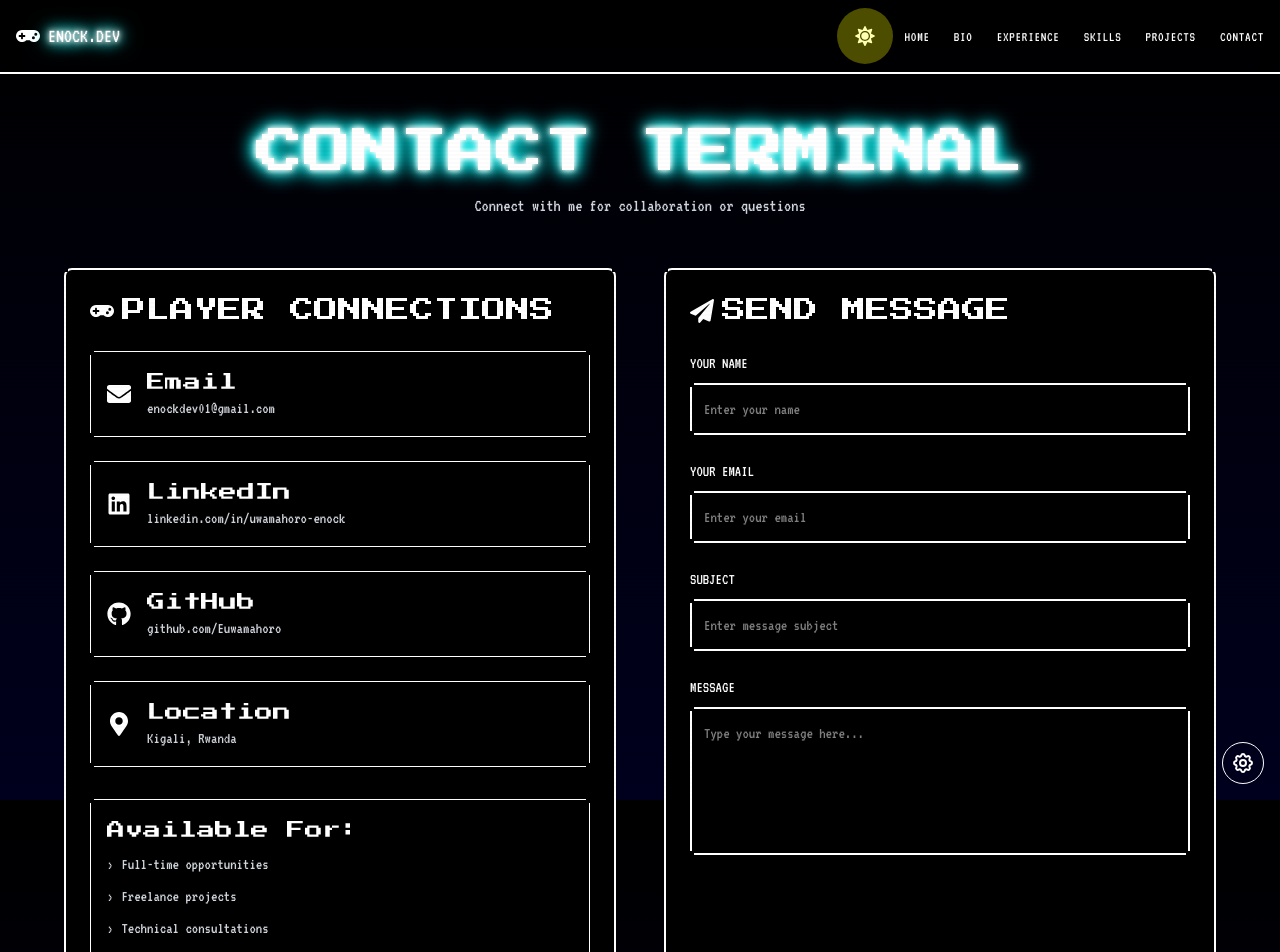
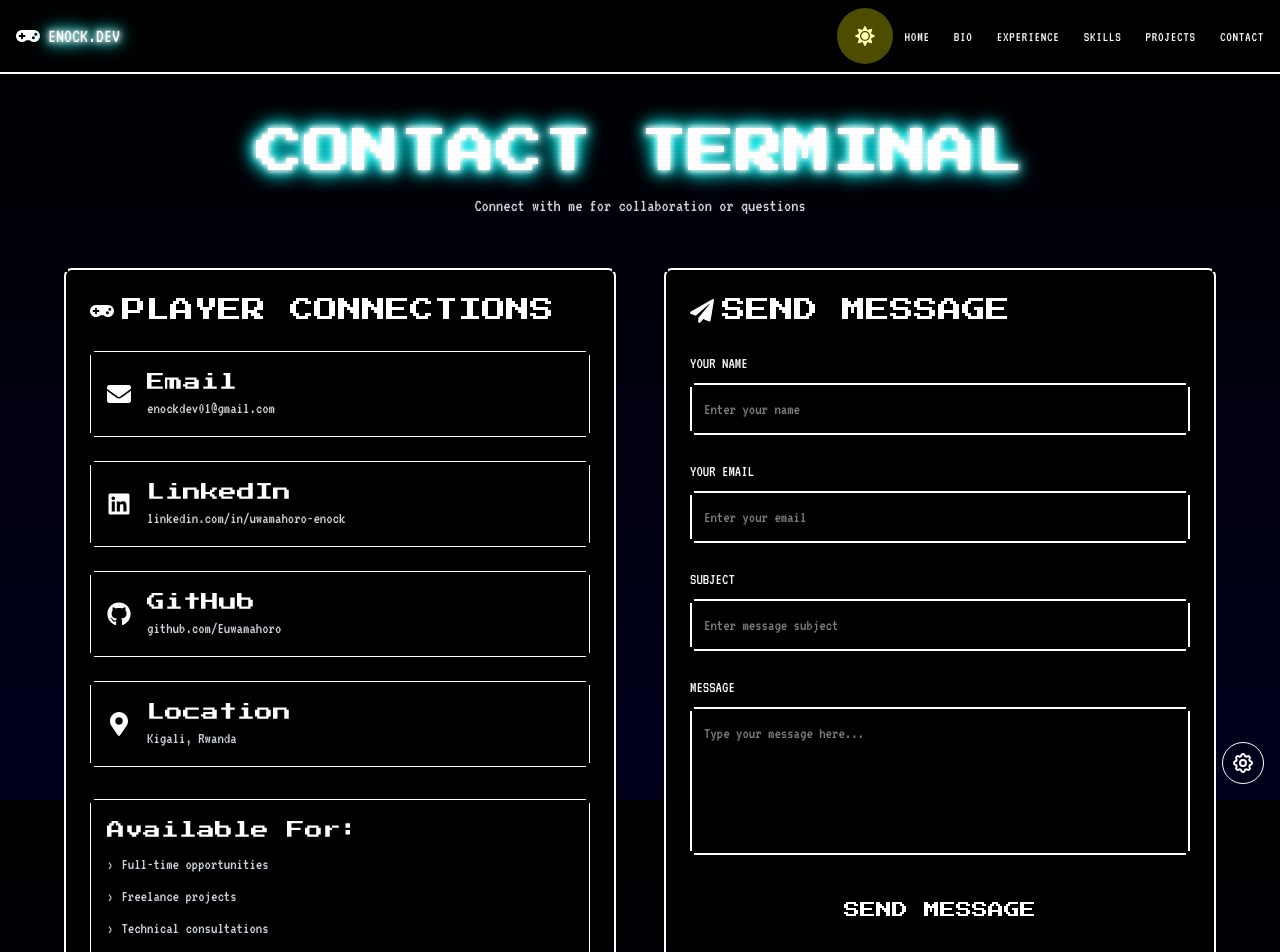
Before and after one commit to Euwamahoro/portfolio, a Next.js app: page /contact in a window 1280 px wide. Shown: the top 952 px of the page. Built offline with nearby package versions, Linux system fonts and the light colour scheme.

Commit message:
form send button

```diff
--- a/app/contact/page.tsx
+++ b/app/contact/page.tsx
@@ -288,7 +288,7 @@ export default function ContactPage() {
                     disabled={formStatus === "submitting"}
                     whileHover={{ scale: 1.05 }}
                     whileTap={{ scale: 0.95 }}
-                    className={`px-8 py-3 font-arcade text-black rounded pixel-corners transition-all ${
+                    className={`px-8 py-3 font-arcade text-white rounded pixel-corners transition-all ${
                       formStatus === "submitting"
                         ? "bg-gray-500 cursor-not-allowed"
                         : formStatus === "success"
--- a/package.json
+++ b/package.json
@@ -30,7 +30,7 @@
     "@types/react": "^19",
     "@types/react-dom": "^19",
     "eslint": "^9",
-    "eslint-config-next": "15.2.1",
+    "eslint-config-next": "^14.2.35",
     "tailwindcss": "^4",
     "typescript": "^5"
   }
```
Also changed, not shown: 1 other file (tests, documents, lock files or other folders).
